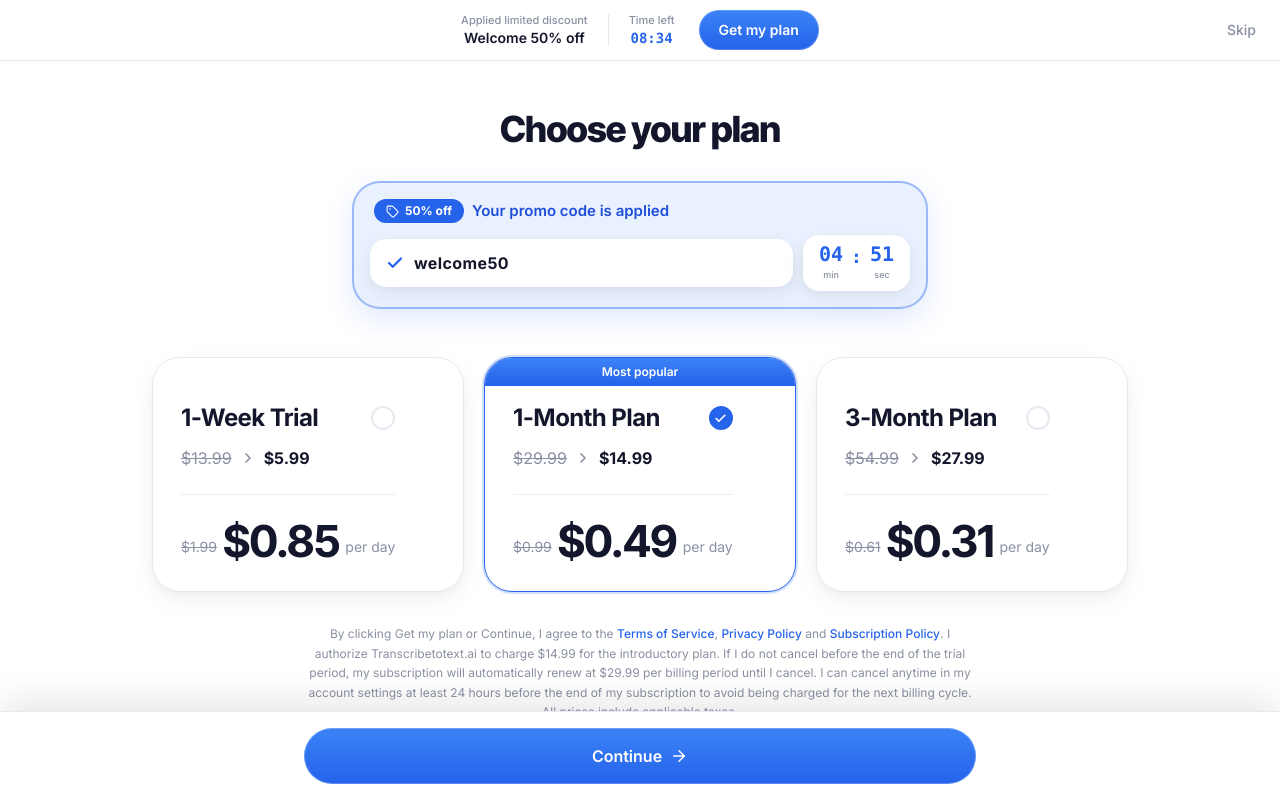
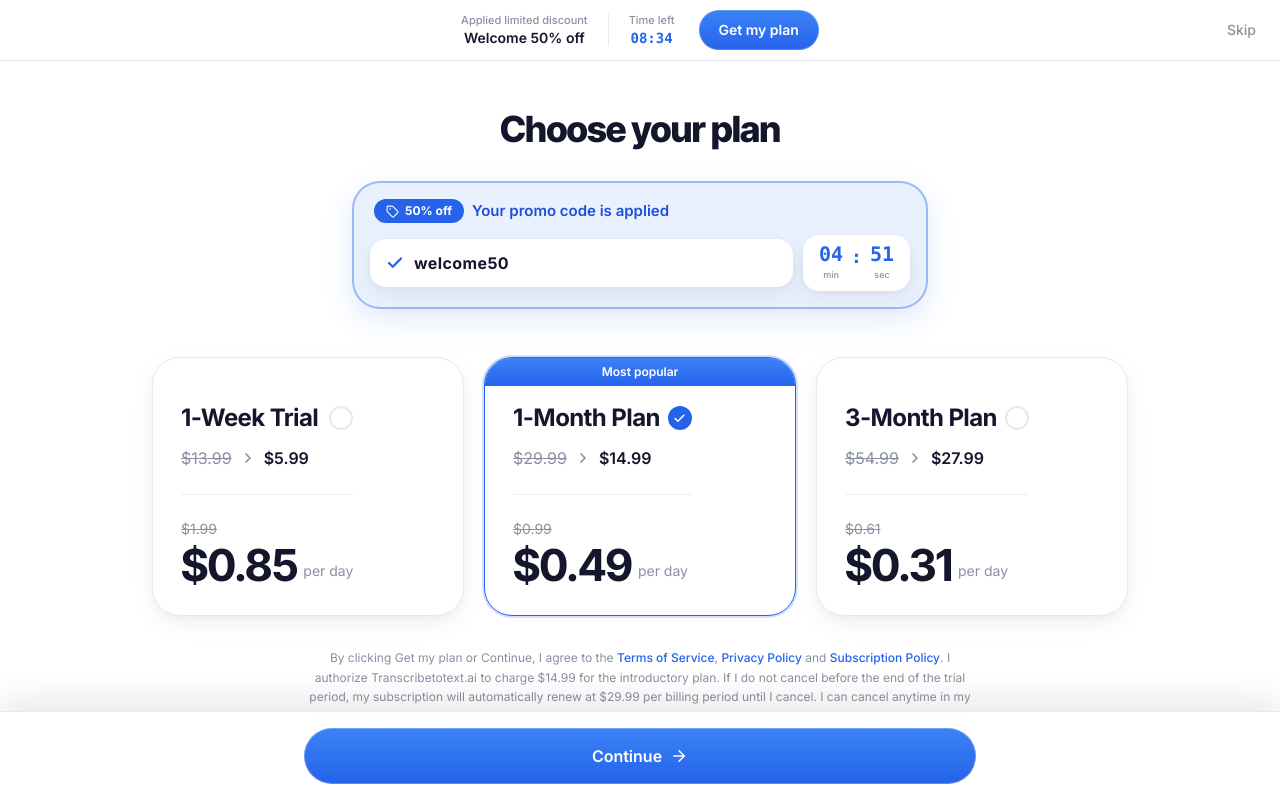
Before and after one commit to Loran2207/transcribetotext-MARKETING-SITE-2, a React (Vite) app: page /subscribe in a window 1280 px wide. Shown: the top 798 px of the page. Built offline with nearby package versions, Linux system fonts and the light colour scheme.

Commit message:
style: plan-card price layout matches the reference
Stack the old per-day price on its own line above the big new per-day figure
(instead of inline before it), and set the was>now price to semibold, matching
the app paywall reference.

```diff
--- a/src/components/subscribe/PlanCards.tsx
+++ b/src/components/subscribe/PlanCards.tsx
@@ -55,12 +55,14 @@
               <div className="mt-3 flex items-center gap-2 text-base">
                 <span className="text-muted line-through">{p.was}</span>
                 <ChevronRight size={16} className="text-muted" strokeWidth={2.5} />
-                <span className="font-bold text-ink">{p.now}</span>
+                <span className="font-semibold text-ink">{p.now}</span>
               </div>
-              <div className="mt-5 flex items-end gap-1.5 border-t border-border/70 pt-5 lg:mt-6 lg:pt-6">
-                <span className="mb-1.5 text-sm text-muted line-through">{p.perDayWas}</span>
-                <span className="font-display text-[34px] font-bold leading-none tracking-tight text-ink lg:text-[44px]">{p.perDay}</span>
-                <span className="mb-1.5 whitespace-nowrap text-sm text-muted">per day</span>
+              <div className="mt-5 border-t border-border/70 pt-5 lg:mt-6 lg:pt-6">
+                <p className="text-sm text-muted line-through">{p.perDayWas}</p>
+                <p className="mt-1 flex items-end gap-1.5">
+                  <span className="font-display text-[34px] font-bold leading-none tracking-tight text-ink lg:text-[44px]">{p.perDay}</span>
+                  <span className="mb-1.5 whitespace-nowrap text-sm text-muted">per day</span>
+                </p>
               </div>
             </div>
           </motion.button>
```
